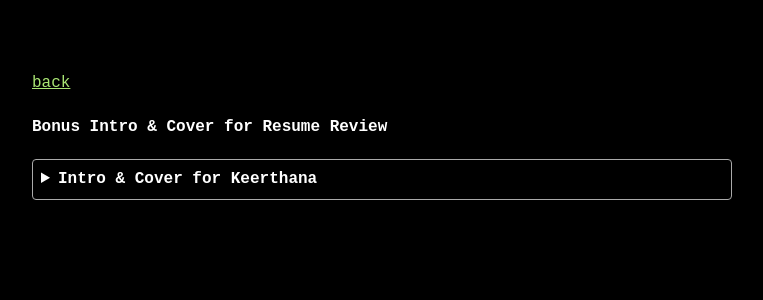
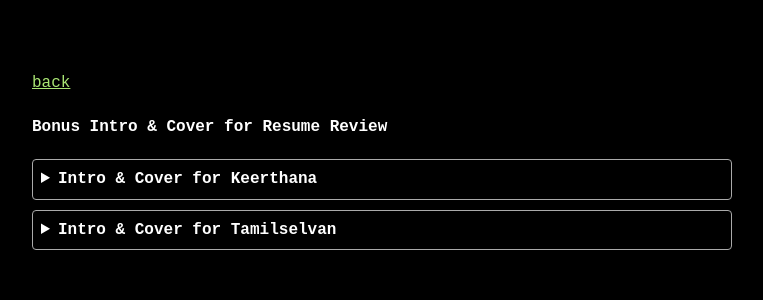
Before and after one commit to VallarasuS/Vallarasu.in, a Jekyll site: the page docs/r/intro.html, which Jekyll copies as it is, in a window 1280 px wide. Shown: the top 300 px of the page, without its empty margins (258-1021 px from the left). Built offline with Jekyll 4.4.1, drawn with Linux system fonts in a browser that asks for light colours; part of the change alters nothing that is shown.

Commit message:
Update intro.html

```diff
--- a/docs/r/intro.html
+++ b/docs/r/intro.html
@@ -84,6 +84,25 @@
                     Looking forward to discussing how I can contribute! </p>
             </details>
 
+            <details>
+                <summary>Intro & Cover for Tamilselvan</summary>
+                <p>
+                    Hello, I'm Tamilselvan, engineering graduate in electrical and electronics engineering from
+                    [college].
+                    After building hands-on experience in inventory management, production coordination, and even
+                    founding a textile startup. I'm transitioning into Java full-stack development.
+
+                    <p>I'm proficient in technologies like Java, Spring Boot, ReactJS, and PostgreSQL, and
+                    I've applied these skills in personal projects portfolio applications like Weather App, and
+                    Calculator.</p>
+
+                <p> I'm certified in Java Full Stack Development and Scrum Fundamentals,
+                    I'm passionate about problem-solving and creating performant software, and
+                    I'm eager to bring my skills and experience to a dynamic tech team.
+                </p>
+
+            </details>
+
         </div>
 
     </div>
```
